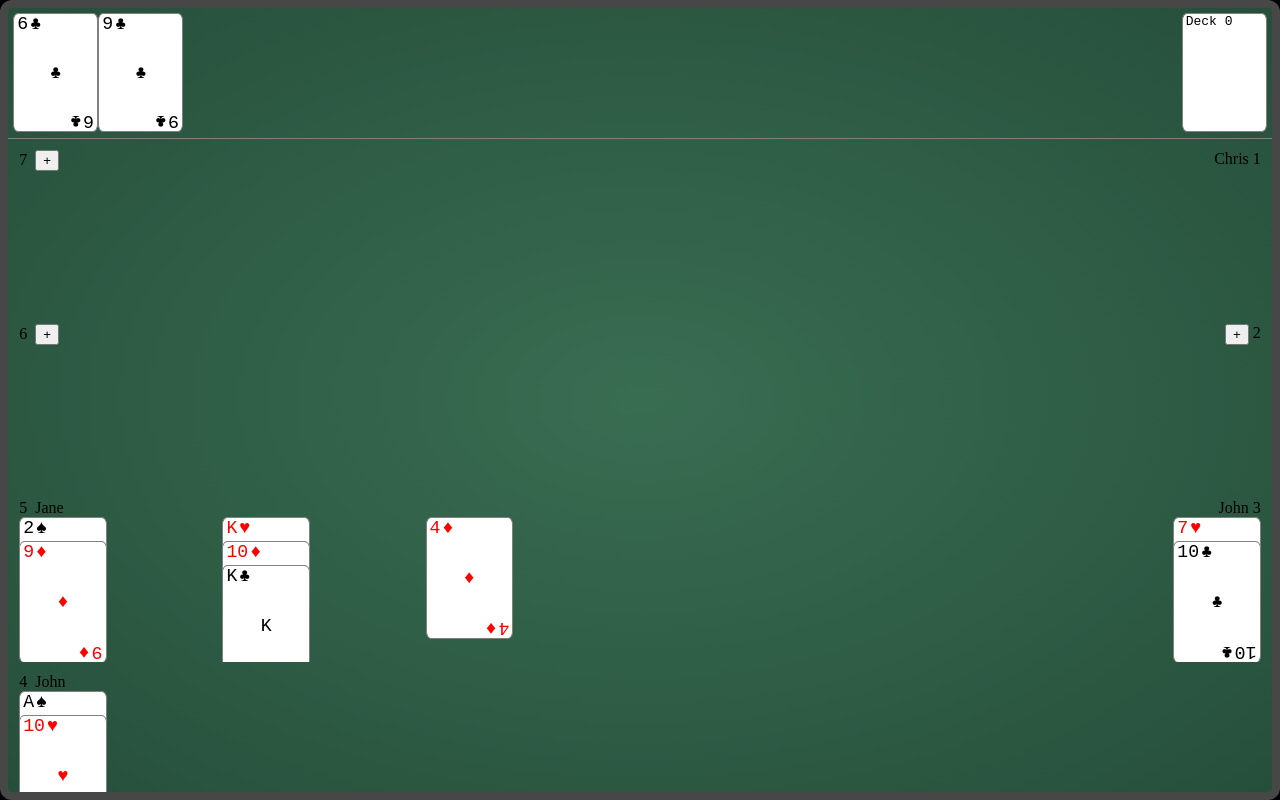
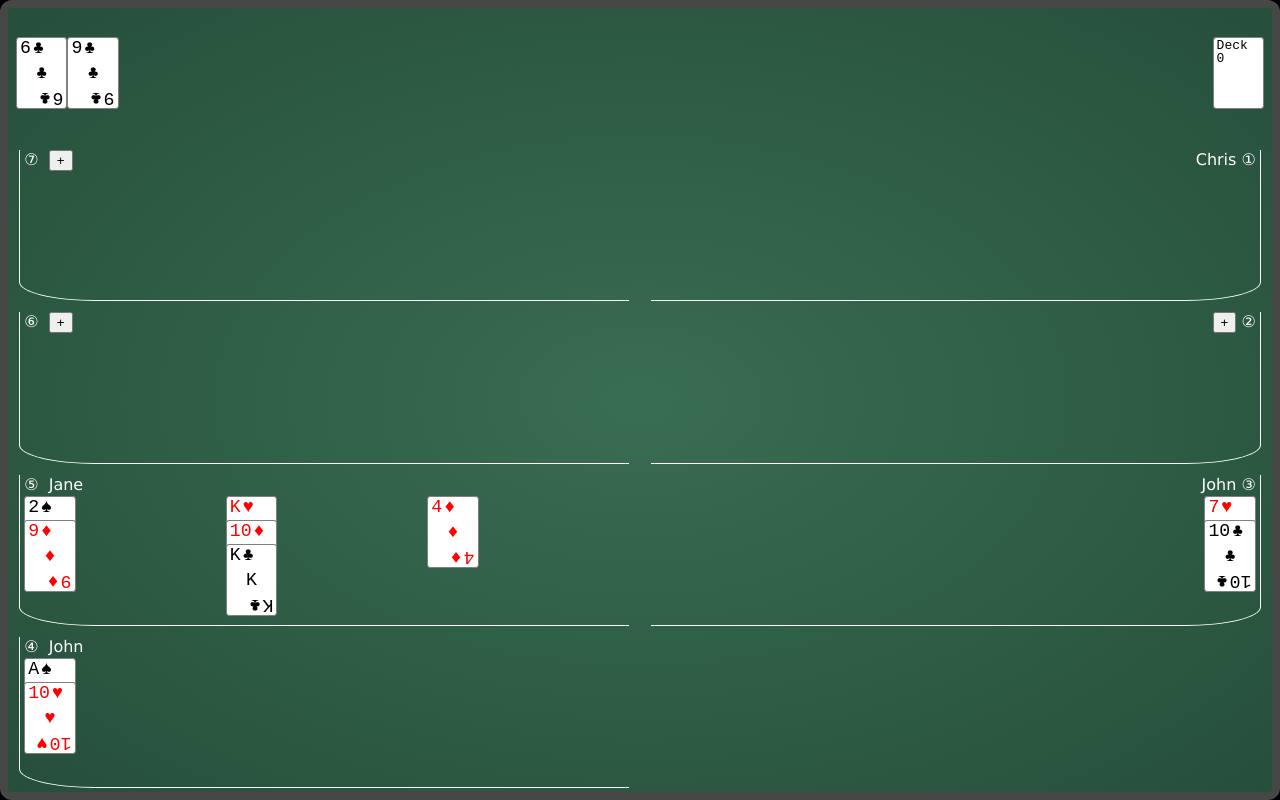
Before and after one commit to grimechristopher/cardapp-frontend, a Vue app: page / in a window 1280 px wide. Built offline with nearby package versions, Linux system fonts and the light colour scheme.

Commit message:
Basic Functionality

```diff
--- a/src/components/CardGameDeck.vue
+++ b/src/components/CardGameDeck.vue
@@ -1,20 +1,38 @@
 <template>
   <div class="deck-container">
-      <!-- <div class="container-container"> -->
-        <div class="deck-card">
-          Deck {{ deckLength  }}
-        </div>
-    <!-- </div> -->
+      <div class="deck-card" @click="showDealModal = !showDealModal">
+        Deck {{ deckLength  }}
+      </div>
+      <ModalComponent
+        v-if="showDealModal"
+        @hideModal="showDealModal = false"
+      >
+        <template v-slot:header>
+          <h3>Deal a card to a hand</h3>
+        </template>
+        <template v-slot:body>
+          <select v-model="selectedHand">
+            <option v-for="hand in store.state.hands" :key="hand.id" :value="hand.id">{{ dealOptionText(hand.id) }}</option>
+          </select>
+        </template>
+        <template v-slot:footer>
+            <button @click="dealCard()">Submit</button>
+        </template>
+      </ModalComponent>
   </div>
 </template>
 
 <script setup>
+import ModalComponent from './ModalComponent.vue';
 import { ref, watch } from 'vue';
 import { useStore } from 'vuex';
+import { addCardToHand } from '../socket.js';
 
 const store = useStore();
 
 const deckLength = ref(0);
+const showDealModal = ref(false);
+const selectedHand = ref(null);
 
 setDeckLength();
 function setDeckLength() {
@@ -24,6 +42,17 @@ watch (store.state.cards, () => {
   setDeckLength();
 });
 
+function dealCard() {
+  addCardToHand(selectedHand.value);
+  showDealModal.value = false;
+}
+
+function dealOptionText(handId) {
+  const hand = store.state.hands.find(hand => hand.id === handId);
+  const seat = store.state.seats.find(seat => seat.id === hand.seat);
+  return `${seat.number} - ${hand.id}`;
+}
+
 </script>
 
 <style scoped>
@@ -32,6 +61,7 @@ watch (store.state.cards, () => {
 
   display: flex;
   justify-content: end;
+  align-items: center;
 }
 .container-container {
   flex-grow: 1;
@@ -43,7 +73,7 @@ watch (store.state.cards, () => {
   flex-direction: column;
   justify-content: space-between;
 
-  height: 100%;
+  height: 4.5rem;
   width: auto;
   aspect-ratio: 25/35;
 
--- a/src/components/CardGameSeat.vue
+++ b/src/components/CardGameSeat.vue
@@ -2,12 +2,12 @@
   <div class="seat" ref="seatRef" :class="{'seat-right': props.rightSideRow}" >
     <div class="seat-info">
       <div class="seat-header" :class="{'right-side': props.rightSideRow}">
-        <span>{{ props.seat.number }}</span>&nbsp;
-        <span v-if="player">{{ player.username }}</span>
-        <span v-else><button>+</button></span>
+        <span v-html="numberCircle" @click="setActiveSeat"></span>&nbsp;
+        <span v-if="player" @click="removeFromSeat">{{ player.username }}</span>
+        <span v-else-if="!store.state.user.seat"><button @click="takeSeat">+</button></span>
       </div>
       <div class="timer">
-
+        <progress v-if="isActiveSeat()" :id="`seat${props.seat.id}_progress`" :value="store.state.room.activeTurnTime" max="30"> {{ store.state.room.activeTurnTime }}</progress>
       </div>
     </div>
       <div class="hands-container" >
@@ -25,6 +25,7 @@
 import CardGameHand from './CardGameHand.vue';
 import { defineProps, ref, watch, onMounted } from 'vue';
 import { useStore } from 'vuex';
+import { setActiveTurn, joinSeat, leaveSeat} from '../socket.js';
 
 const props = defineProps(['seat', 'height', 'rightSideRow']);
 const store = useStore();
@@ -32,11 +33,14 @@ const store = useStore();
 const player = ref({});
 const hands = ref([]);
 
+const numberCircle = ref('');
+
+numberCircle.value = `&#${9311 + props.seat.number};` // Fun way to get unicode characters :)
+
 const seatRef = ref(null);
 
 setPlayer();
 watch (store.state.players, () => {
-  console.log(store.state.players);
   setPlayer();
 })
 function setPlayer() {
@@ -45,7 +49,6 @@ function setPlayer() {
 
 setHands();
 watch (store.state.hands, () => {
-  console.log(store.state.hands);
   setHands();
 });
 function setHands() {
@@ -61,11 +64,34 @@ watch(() => props.height, () => {
 onMounted(()=> {
   seatRef.value.style.height = props.height + 'px';
 })
+
+function setActiveSeat() {
+  setActiveTurn(props.seat.id)
+}
+
+function isActiveSeat() {
+  if (store.state.room.activeSeat === props.seat.id) {
+    return true;
+  }
+  else {
+    return false;
+  }
+}
+
+function takeSeat() {
+  joinSeat(props.seat.id);
+}
+
+function removeFromSeat() {
+  leaveSeat(props.seat.id);
+}
+
 </script>
 
 <style scoped>
 .seat {
-  /* border-bottom: 1px solid #808080; */
+  color: #fefefe;
+  font-family:Verdana, Geneva, Tahoma, sans-serif;
   overflow: hidden;
 
   display: flex;
@@ -73,44 +99,49 @@ onMounted(()=> {
   max-height: 100%;
 
   margin: 0.7rem;
-  /* border-top: 1px solid #fefefe; */
-  /* border-bottom: 1px solid #fefefe; */
-  /* border-top-left-radius: 25%; */
-  /* border-bottom-left-radius: 25%; */
+  padding-left: 0.25rem;
+  padding-bottom: 0.25rem;
+  border-bottom: 1px solid #fefefe;
+  border-left: 1px solid #fefefe;
+  border-bottom-left-radius: 12.5%;
 
 }
 
+.seat-right {
+  padding-left: 0;
+  padding-right: 0.25rem;
+  border-left: 0;
+  border-right: 1px solid #fefefe;
+  border-bottom-left-radius: 0;
+  border-bottom-right-radius: 12.5%;
+}
+
+.seat-header {
+  padding-bottom: 2px;
+}
 
 .right-side {
   display: flex;
-  /* align-items: flex-end; */
   flex-direction: row-reverse;
-  /* flex-direction: column-reverse; */
-  /* flex-direction: column-reverrse; */
-
 }
 .seat-hands {
   flex-shrink: 1;
   min-height: 0;
 }
 .hands-container {
-  /* height: 100%; */
-  /* flex: 0 1 auto; */
   flex-shrink: 1;
   flex-grow: 0;
   min-height: 100%;
   max-height: 100%;
 
   display: flex;
-
-  /* width: 20%; */
-  /* display: flex;
-  flex-wrap: wrap;
-  flex-direction: column; */
 }
 
 .right-container {
   flex-direction: row-reverse;
 }
 
+progress {
+  width:100%;
+}
 </style>
--- a/src/components/CardGameTable.vue
+++ b/src/components/CardGameTable.vue
@@ -78,13 +78,9 @@ function setSeats() {
 
 
   let maxSeatRowLength = Math.max(playerSeatsRow1.value.length, playerSeatsRow2.value.length);
-  // console.log('playerSection', playersSection.value.offsetHeight);
   if (playersSection.value) {
-    // seatHeight.value = 0;
-    console.log("1", playersSection.value.offsetHeight)
-    seatHeight.value = playersSection.value.offsetHeight / maxSeatRowLength;
+    seatHeight.value = (playersSection.value.offsetHeight - 48) / maxSeatRowLength;
   }
-  console.log("SeatHeight", seatHeight.value);
 }
 
 function resizeCardGameTable() {
@@ -107,43 +103,24 @@ function resizeCardGameTable() {
   transform: translateX(0);
   transform: translate(0);
 
-  /* background-color: #35654d; */
   background-image: radial-gradient(#396d52, #264f3b);
   border: 8px solid #474747;
   border-radius: 12px;
-  /* background-color: aqua; */
 }
 
 /* The dealer section is the top portion of the screen */
 .community-section {
-  /* background-color: lightcoral; */
   display: flex;
   justify-content: space-between;
 
-  padding: 0.33rem;
-  /* border: 8px solid #71533d; */
-  border-bottom: 1px solid #808080;
-  border-top-left-radius: 12px;
-  border-top-right-radius: 12px;
+  padding: 0.5rem;
+
 }
 
 .players-section {
-  /* background-color: aquamarine; */
   display: grid;
   grid-auto-flow: column;
   grid-template-columns: 1fr 1fr;
   min-height: 0; /* Must set min height in order for grid to resize on page resize */
-  /* padding-bottom: 8px; */
-}
-
-.player-row {
-  /* max-height: 100%; */
-  /* display: grid; */
-  /* Make all grid rows equal height but do not allow all to grow past parents height*/
-  /* grid-auto-rows: fit-content(minmax(0,1fr)); */
-  /* grid-auto-rows: repeat(auto-fit, 1fr); */
-  /* min-height: 0; */
-  /* flex-direction: column;
-  height: 100%; */
 }
 </style>
--- a/src/components/CommunityHand.vue
+++ b/src/components/CommunityHand.vue
@@ -31,5 +31,6 @@ function setCards() {
 .community-hand {
   display: flex;
   flex-grow: 1;
+  align-items: center;
 }
 </style>
--- /dev/null
+++ b/src/components/ModalComponent.vue
@@ -0,0 +1,65 @@
+<template>
+  <div class="modal-overlay" @click.self="hideModal">
+    <div class="modal">
+      <div class="modal-header">
+        <slot name="header">
+          Title
+        </slot>
+
+      </div>
+      <div class="modal-body">
+        <slot name="body"></slot>
+      </div>
+      <div class="modal-footer">
+        <slot name="footer"></slot>
+        <button @click="hideModal">Close</button>
+      </div>
+    </div>
+  </div>
+</template>
+
+<script setup>
+import { defineEmits } from 'vue';
+
+const emit = defineEmits(['hideModal', 'submitModal'])
+
+
+function hideModal() {
+  emit('hideModal');
+}
+</script>
+
+<style scoped>
+.modal-overlay {
+  position: fixed;
+  display: flex;
+  justify-content: center;
+  align-items: center;
+  left: 0;
+  top: 0;
+  z-index: 1;
+  width: 100vw;
+  height: 100vh;
+  overflow: auto;
+  background-color: rgba(0,0,0,0.5);
+}
+
+.modal {
+  display: flex;
+  width: 80%;
+  padding-top: 0.25em;
+  padding-left: 0.33em;
+  padding-right: 0.33em;
+  background-color: #fefefe;
+  box-shadow: 2px 2px 20px 1px;
+  overflow-x: auto;
+  flex-direction: column;
+}
+.modal-footer {
+  display: flex;
+  justify-content: center;
+  /* gap: 1rem; */
+  padding: 0.5rem;
+  /* padding: 0.33em */
+}
+</style>
--- a/src/components/PlayingCard.vue
+++ b/src/components/PlayingCard.vue
@@ -48,7 +48,17 @@ watch(() => props.card, () => {
 });
 
 watch(() => playingCardRef.value, () => {
-  console.log(props.handIndex, playingCardRef.value)
+  if (props.handIndex && playingCardRef.value) {
+    playingCardRef.value.style.position = 'absolute';
+    playingCardRef.value.style.top = props.handIndex * 1.5 + 'rem';
+  }
+  else if (playingCardRef.value) {
+    playingCardRef.value.style.position = 'relative';
+
+  }
+}, {immediate: true});
+
+watch(() => props.handIndex, () => {
   if (props.handIndex && playingCardRef.value) {
     playingCardRef.value.style.position = 'absolute';
     playingCardRef.value.style.top = props.handIndex * 1.5 + 'rem';
@@ -126,10 +136,8 @@ function setCard() {
   flex-direction: column;
   justify-content: space-between;
 
-  /* min-height: 100%; */
-  height: 100%;
+  height: 4.5rem;
   width: auto;
-  max-width: 100%;
   aspect-ratio: 25/35;
 
   font-family: monospace;
--- a/src/store/index.js
+++ b/src/store/index.js
@@ -34,7 +34,6 @@ export default createStore({
   },
   actions: {
     updateRoom({ commit } , data ) {
-      console.log(data)
       commit('UPDATE_Room', data);
     },
     updateUser({ commit }, data ) {
@@ -53,7 +52,6 @@ export default createStore({
       commit('UPDATE_Cards', data);
     },
     addCardToHand({ commit }, data ) {
-      console.log('addCardToHand', data);
       commit('addCardToHand', data);
     },
     setActiveTurn({ commit }, data ) {
@@ -62,18 +60,19 @@ export default createStore({
 
     sitPlayer({ commit }, data ) {
       commit('assignPlayerToSeat', data);
-    }
+    },
+    leaveSeat({ commit }, data ) {
+      commit('unnasignPlayerFromSeat', data);
+    },
   },
   mutations: {
     UPDATE_Seats(state, data) {
       state.seats = data;
     },
     UPDATE_User(state, data) {
-      console.log('UPDATE_User', data);
       state.user = data;
     },
     UPDATE_Room(state, data) {
-      console.log('UPDATE_Room', data);
       state.room = data;
     },
     UPDATE_Players(state, data) {
@@ -86,20 +85,12 @@ export default createStore({
       state.cards = data;
     },
     addCardToHand(state, data) {
-      const undeltCards = state.cards.filter(card => card.hand === null);
-      console.log(undeltCards)
+      const undeltCards = state.cards.filter(card => card.handId === null);
       let randomCard = undeltCards[(Math.floor(Math.random() * undeltCards.length))];
-      console.log(randomCard)
-      // dealCard.hand = data.handId;
       const cardIndex = state.cards.findIndex(card => card.id === randomCard.id);
-      console.log(cardIndex)
-      state.cards[cardIndex].hand = data.handId;
+      state.cards[cardIndex].handId = data.handId;
     },
     setActiveTurn(state, data) {
-      console.log('setActiveTurn', data);
-      const seatIndex = state.seats.findIndex(seat => seat.id === data.seatId);
-      console.log(seatIndex)
-      // state.seats[seatIndex].status = 'playing';
       state.room.activeSeat = data.seatId;
       state.room.activeTurnTime = 30;
 
@@ -115,14 +106,21 @@ export default createStore({
       }, 1000);
     },
     assignPlayerToSeat(state, data) {
-      console.log('assignPlayerToSeat', data);
       const seatIndex = state.seats.findIndex(seat => seat.id === data.seatId);
-      console.log(seatIndex)
-      state.seats[seatIndex].player = state.user.id;
-      console.log(state.seats)
+      state.seats[seatIndex].playerId = state.user.id;
       state.players.push(state.user)
       state.user.seat = data.seatId;
-    }
+    },
+    unnasignPlayerFromSeat(state, data) {
+      if (state.user.seat !== data.seatId) {
+        return;
+      }
+      const seatIndex = state.seats.findIndex(seat => seat.id === data.seatId);
+      state.seats[seatIndex].playerId = null;
+      state.players = state.players.filter(player => player.id !== state.user.id);
+      state.user.seat = null;
+    },
+
 
   },
 })
```
Also changed, not shown: src/components/CardGameHand.vue (+0 -11 lines), src/components/Modal.vue (deleted, +0 -12 lines), src/socket.js (+4 -3 lines).
